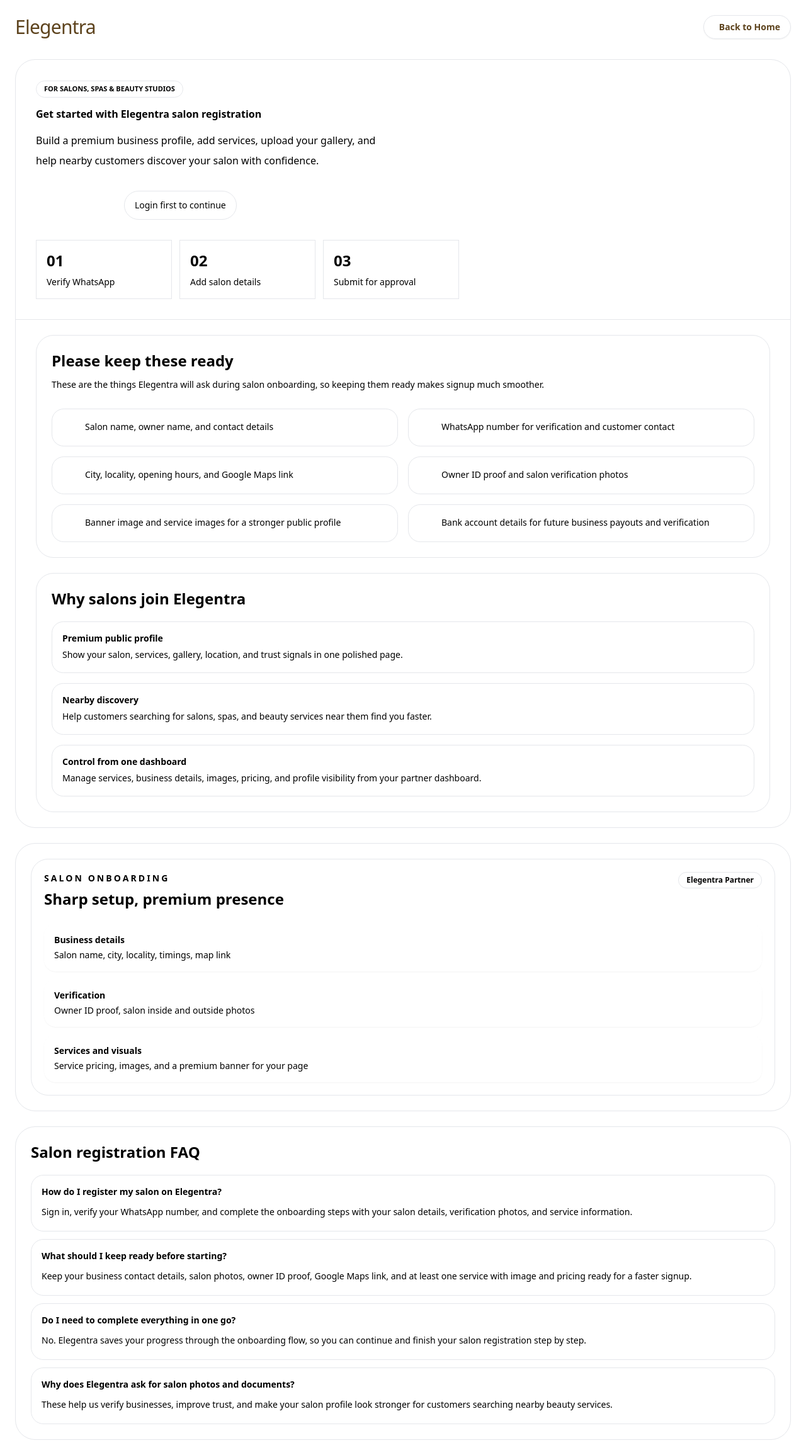
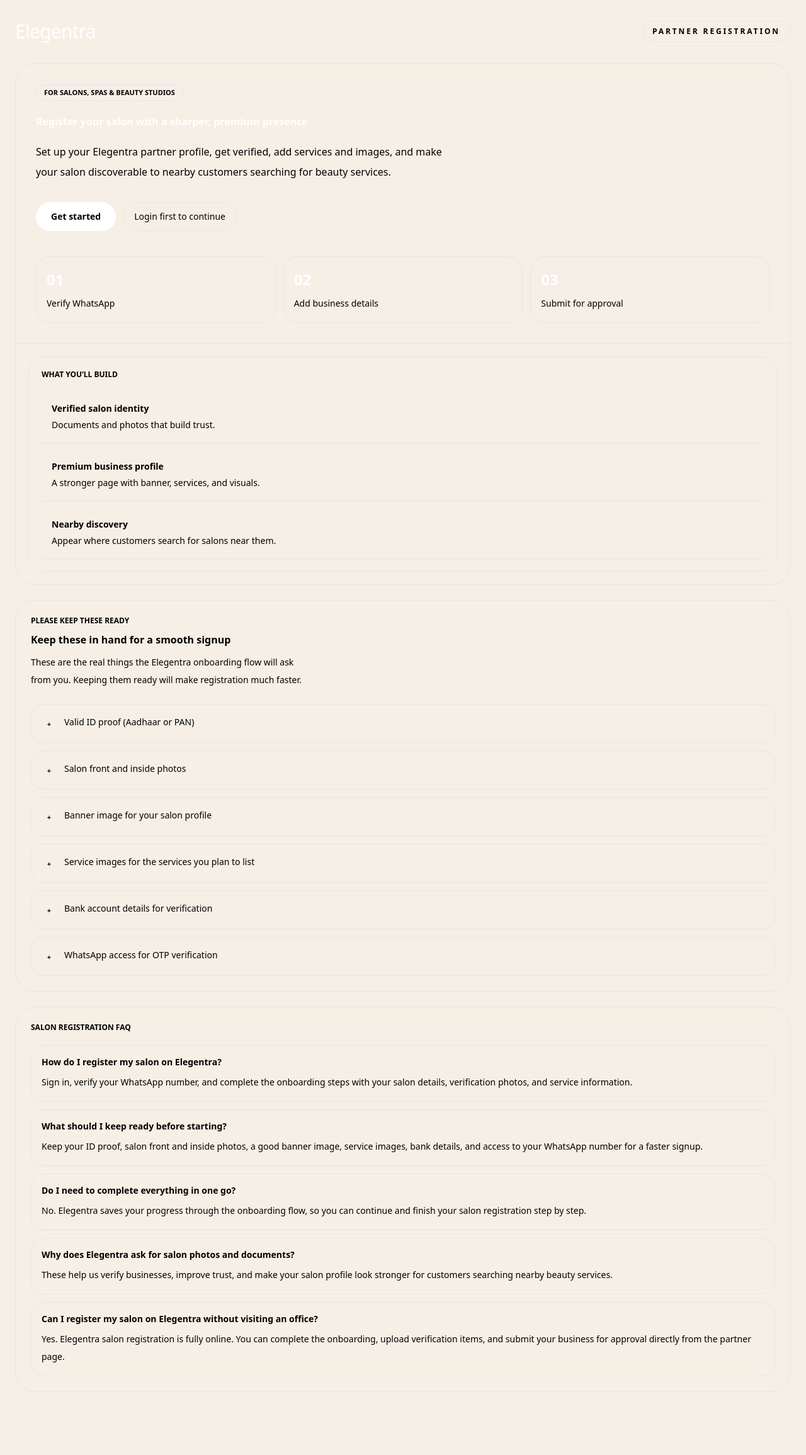
Before and after one commit to elegentra-platform/elegentra.v1, a Django app: page /saloons/partner/ in a window 1280 px wide. Shown: the whole page at 63% size. After the commit the page ends 2211 px from the top, so only its background shows below. Run offline with Django 5.2, Linux system fonts and the light colour scheme.

Commit message:
Refine partner landing page and open in new tab

```diff
--- a/saloons/views.py
+++ b/saloons/views.py
@@ -361,12 +361,12 @@ def partner_home(request):
             return redirect("saloon_dashboard", username=request.user.username)
 
     checklist = [
-        "Salon name, owner name, and contact details",
-        "WhatsApp number for verification and customer contact",
-        "City, locality, opening hours, and Google Maps link",
-        "Owner ID proof and salon verification photos",
-        "Banner image and service images for a stronger public profile",
-        "Bank account details for future business payouts and verification",
+        "Valid ID proof (Aadhaar or PAN)",
+        "Salon front and inside photos",
+        "Banner image for your salon profile",
+        "Service images for the services you plan to list",
+        "Bank account details for verification",
+        "WhatsApp access for OTP verification",
     ]
 
     faqs = [
@@ -376,7 +376,7 @@ def partner_home(request):
         },
         {
             "question": "What should I keep ready before starting?",
-            "answer": "Keep your business contact details, salon photos, owner ID proof, Google Maps link, and at least one service with image and pricing ready for a faster signup.",
+            "answer": "Keep your ID proof, salon front and inside photos, a good banner image, service images, bank details, and access to your WhatsApp number for a faster signup.",
         },
         {
             "question": "Do I need to complete everything in one go?",
@@ -386,14 +386,18 @@ def partner_home(request):
             "question": "Why does Elegentra ask for salon photos and documents?",
             "answer": "These help us verify businesses, improve trust, and make your salon profile look stronger for customers searching nearby beauty services.",
         },
+        {
+            "question": "Can I register my salon on Elegentra without visiting an office?",
+            "answer": "Yes. Elegentra salon registration is fully online. You can complete the onboarding, upload verification items, and submit your business for approval directly from the partner page.",
+        },
     ]
 
     seo = build_seo_payload(
         request,
         title="Elegentra Salon Registration | Register Your Salon, Spa, or Beauty Business",
         description=(
-            "Register your salon on Elegentra and create a premium business profile with services, gallery images, location, "
-            "verification, and customer-ready contact details."
+            "Register your salon on Elegentra with a premium partner profile, business verification, service images, gallery setup, "
+            "and customer-ready contact details for salon discovery."
         ),
         canonical_url=build_absolute_url(request, reverse("partner_home")),
     )
--- a/templates/base.html
+++ b/templates/base.html
@@ -224,7 +224,7 @@
               <div class="absolute right-0 top-12 z-50 w-64 overflow-hidden rounded-3xl border border-[#eadfce] bg-[linear-gradient(180deg,rgba(255,249,238,0.98),rgba(249,241,229,0.96))] p-2 shadow-[0_20px_45px_rgba(74,56,30,0.14)]">
                 <div class="rounded-2xl border border-white/70 bg-white/40 p-2">
                   <div class="px-3 pb-2 pt-1 text-[11px] font-semibold uppercase tracking-[0.22em] text-[#9a7b47]">Partner</div>
-                  <a href="{% url 'partner_home' %}" class="flex items-start gap-3 rounded-2xl px-3 py-3 text-sm text-[#5d431d] transition hover:bg-[#f6ecdc]">
+                  <a href="{% url 'partner_home' %}" target="_blank" rel="noopener noreferrer" class="flex items-start gap-3 rounded-2xl px-3 py-3 text-sm text-[#5d431d] transition hover:bg-[#f6ecdc]">
                     <span class="flex h-10 w-10 shrink-0 items-center justify-center rounded-2xl bg-[#f5e7c9] text-[#8a6428] shadow-[inset_0_1px_0_rgba(255,255,255,0.65)]">
                       <i class="fa-solid fa-store"></i>
                     </span>
@@ -275,7 +275,7 @@
           </button>
         </div>
         <div class="overflow-y-auto px-4 py-5">
-          <a href="{% url 'partner_home' %}" class="flex items-start gap-4 rounded-[26px] border border-[#eadfce] bg-white/65 px-4 py-4 shadow-[0_10px_30px_rgba(74,56,30,0.08)]">
+          <a href="{% url 'partner_home' %}" target="_blank" rel="noopener noreferrer" class="flex items-start gap-4 rounded-[26px] border border-[#eadfce] bg-white/65 px-4 py-4 shadow-[0_10px_30px_rgba(74,56,30,0.08)]">
             <span class="flex h-12 w-12 shrink-0 items-center justify-center rounded-2xl bg-[#f4e4c2] text-[#875f24]">
               <i class="fa-solid fa-store text-base"></i>
             </span>
@@ -312,7 +312,7 @@
             <a href="{% url 'public_home' %}" class="transition hover:text-[#B58C4E]">Home</a>
             <a href="{% url 'public_search' %}" class="transition hover:text-[#B58C4E]">Search</a>
             <a href="{% url 'public_faq' %}" class="transition hover:text-[#B58C4E]">FAQ</a>
-            <a href="{% url 'partner_home' %}" class="transition hover:text-[#B58C4E]">For Partners</a>
+            <a href="{% url 'partner_home' %}" target="_blank" rel="noopener noreferrer" class="transition hover:text-[#B58C4E]">For Partners</a>
           </div>
         </div>
 
--- a/templates/saloons/partner_home.html
+++ b/templates/saloons/partner_home.html
@@ -13,107 +13,88 @@
   <meta property="og:type" content="website">
   <link rel="stylesheet" href="{% static 'css/output.css' %}">
 </head>
+<body class="min-h-screen bg-[#f6efe5] text-[#1e160f]">
+  <div class="relative overflow-hidden">
+    <div class="absolute inset-0 bg-[linear-gradient(180deg,_#f8f0e4_0%,_#f5e9d7_24%,_#f8f3ec_100%)]"></div>
+    <div class="absolute inset-x-0 top-0 h-[34rem] bg-[radial-gradient(circle_at_12%_18%,_rgba(177,128,59,0.16),_transparent_28%),radial-gradient(circle_at_86%_12%,_rgba(46,31,13,0.11),_transparent_23%),linear-gradient(135deg,_rgba(34,24,17,0.94),_rgba(63,44,22,0.88)_56%,_rgba(111,76,35,0.78)_100%)]"></div>
+    <div class="absolute -left-20 top-36 h-64 w-64 rounded-full bg-[#d4b17a]/20 blur-3xl"></div>
+    <div class="absolute right-[-4rem] top-24 h-72 w-72 rounded-full bg-[#f1d5a2]/18 blur-3xl"></div>
 
-<body class="min-h-screen bg-[#f7f0e7] text-[#23190f]">
-  <div class="relative overflow-hidden">
-    <div class="absolute inset-x-0 top-0 h-[36rem] bg-[radial-gradient(circle_at_top_left,_rgba(188,150,79,0.18),_transparent_44%),linear-gradient(135deg,_#f8efdf_0%,_#f4e8d6_38%,_#fdf9f3_100%)]"></div>
-    <div class="absolute -left-16 top-24 h-56 w-56 rounded-full bg-[#d8b374]/15 blur-3xl"></div>
-    <div class="absolute right-[-4rem] top-10 h-72 w-72 rounded-full bg-[#a96e2a]/10 blur-3xl"></div>
-
-    <main class="relative mx-auto max-w-7xl px-4 py-6 sm:px-6 lg:px-8">
+    <main class="relative mx-auto max-w-7xl px-4 py-8 sm:px-6 lg:px-8">
       <div class="flex items-center justify-between">
-        <a href="{% url 'public_home' %}" class="text-3xl font-medium tracking-tight text-[#5d431d]">Elegentra</a>
-        <a href="{% url 'public_home' %}" class="inline-flex items-center gap-2 rounded-full border border-[#ddcfbb] bg-white/75 px-4 py-2 text-sm font-semibold text-[#5d431d] shadow-sm backdrop-blur">
-          <i class="fa-solid fa-arrow-left text-xs"></i>
-          Back to Home
-        </a>
+        <a href="{% url 'partner_home' %}" class="text-3xl font-medium tracking-tight text-white sm:text-[2.3rem]">Elegentra</a>
+        <span class="inline-flex rounded-full border border-white/15 bg-white/10 px-4 py-2 text-xs font-semibold uppercase tracking-[0.24em] text-white/80 backdrop-blur">
+          Partner Registration
+        </span>
       </div>
 
-      <section class="mt-8 grid gap-6 lg:grid-cols-[minmax(0,1.08fr)_minmax(360px,0.92fr)] lg:items-start">
-        <div class="overflow-hidden rounded-[2rem] border border-[#eadcc7] bg-white/72 shadow-[0_20px_60px_rgba(58,39,13,0.08)] backdrop-blur">
-          <div class="relative overflow-hidden border-b border-[#efe3d1] px-6 py-8 sm:px-8 sm:py-10">
-            <div class="absolute inset-y-0 right-0 hidden w-1/3 bg-[radial-gradient(circle_at_center,_rgba(217,164,65,0.18),_transparent_70%)] lg:block"></div>
-            <div class="relative max-w-2xl">
-              <span class="inline-flex rounded-full border border-[#e3c994] bg-[#fff7e8] px-3 py-1 text-[11px] font-semibold uppercase tracking-[0.28em] text-[#8a6a38]">
+      <section class="mt-8 grid gap-6 lg:grid-cols-[minmax(0,1.15fr)_minmax(330px,0.85fr)]">
+        <div class="overflow-hidden rounded-[2rem] border border-white/12 bg-white/8 shadow-[0_30px_90px_rgba(30,20,10,0.18)] backdrop-blur-sm">
+          <div class="grid gap-0 lg:grid-cols-[minmax(0,1fr)_280px]">
+            <div class="px-6 py-8 sm:px-8 sm:py-10 lg:px-10">
+              <span class="inline-flex rounded-full border border-[#f0d29b]/35 bg-[#fff0cf]/12 px-3 py-1 text-[11px] font-semibold uppercase tracking-[0.3em] text-[#f7ddb0]">
                 For Salons, Spas & Beauty Studios
               </span>
-              <h1 class="mt-4 text-4xl font-semibold leading-tight text-[#20160d] sm:text-5xl">
-                Get started with Elegentra salon registration
+              <h1 class="mt-5 max-w-2xl text-4xl font-semibold leading-[1.05] text-white sm:text-5xl lg:text-[3.6rem]">
+                Register your salon with a sharper, premium presence
               </h1>
-              <p class="mt-4 max-w-xl text-base leading-8 text-[#5d5145] sm:text-lg">
-                Build a premium business profile, add services, upload your gallery, and help nearby customers discover your salon with confidence.
+              <p class="mt-5 max-w-2xl text-base leading-8 text-white/78 sm:text-lg">
+                Set up your Elegentra partner profile, get verified, add services and images, and make your salon discoverable to nearby customers searching for beauty services.
               </p>
 
               <div class="mt-8 flex flex-wrap gap-3">
                 {% if user.is_authenticated %}
                   {% if user.saloon %}
-                    <a href="{% url 'saloon_dashboard' user.username %}" class="inline-flex items-center justify-center rounded-full bg-[#1c1712] px-6 py-3 text-sm font-semibold text-white shadow-[0_16px_30px_rgba(28,23,18,0.25)] transition hover:bg-[#2d241b]">
-                      Go to Your Dashboard
+                    <a href="{% url 'saloon_dashboard' user.username %}" class="inline-flex items-center justify-center rounded-full bg-white px-6 py-3 text-sm font-semibold text-[#23180f] shadow-[0_18px_34px_rgba(10,8,5,0.18)] transition hover:bg-[#f9f1e5]">
+                      Go to your dashboard
                     </a>
                   {% else %}
-                    <a href="{% url 'verify_whatsapp' %}" class="inline-flex items-center justify-center rounded-full bg-[#1c1712] px-6 py-3 text-sm font-semibold text-white shadow-[0_16px_30px_rgba(28,23,18,0.25)] transition hover:bg-[#2d241b]">
-                      Start Salon Registration
+                    <a href="{% url 'verify_whatsapp' %}" class="inline-flex items-center justify-center rounded-full bg-white px-6 py-3 text-sm font-semibold text-[#23180f] shadow-[0_18px_34px_rgba(10,8,5,0.18)] transition hover:bg-[#f9f1e5]">
+                      Start salon registration
                     </a>
                   {% endif %}
                 {% else %}
-                  <a href="{% url 'account_login' %}?next={% url 'partner_home' %}" class="inline-flex items-center justify-center rounded-full bg-[#1c1712] px-6 py-3 text-sm font-semibold text-white shadow-[0_16px_30px_rgba(28,23,18,0.25)] transition hover:bg-[#2d241b]">
-                    Get Started
+                  <a href="{% url 'account_login' %}?next={% url 'partner_home' %}" class="inline-flex items-center justify-center rounded-full bg-white px-6 py-3 text-sm font-semibold text-[#23180f] shadow-[0_18px_34px_rgba(10,8,5,0.18)] transition hover:bg-[#f9f1e5]">
+                    Get started
                   </a>
-                  <span class="inline-flex items-center rounded-full border border-[#e8dccb] bg-white/70 px-4 py-3 text-sm text-[#6a5a49]">
+                  <span class="inline-flex items-center rounded-full border border-white/15 bg-white/10 px-4 py-3 text-sm text-white/76 backdrop-blur">
                     Login first to continue
                   </span>
                 {% endif %}
               </div>
 
-              <div class="mt-8 grid gap-3 sm:grid-cols-3">
-                <div class="rounded-[1.35rem] border border-[#efe3d1] bg-[#fffaf3] px-4 py-4">
-                  <div class="text-2xl font-semibold text-[#23190f]">01</div>
-                  <p class="mt-2 text-sm font-medium text-[#46372b]">Verify WhatsApp</p>
+              <div class="mt-10 grid gap-3 sm:grid-cols-3">
+                <div class="rounded-[1.5rem] border border-white/12 bg-white/10 px-4 py-5 backdrop-blur">
+                  <div class="text-2xl font-semibold text-white">01</div>
+                  <p class="mt-3 text-sm font-medium text-white/85">Verify WhatsApp</p>
                 </div>
-                <div class="rounded-[1.35rem] border border-[#efe3d1] bg-[#fffaf3] px-4 py-4">
-                  <div class="text-2xl font-semibold text-[#23190f]">02</div>
-                  <p class="mt-2 text-sm font-medium text-[#46372b]">Add salon details</p>
+                <div class="rounded-[1.5rem] border border-white/12 bg-white/10 px-4 py-5 backdrop-blur">
+                  <div class="text-2xl font-semibold text-white">02</div>
+                  <p class="mt-3 text-sm font-medium text-white/85">Add business details</p>
                 </div>
-                <div class="rounded-[1.35rem] border border-[#efe3d1] bg-[#fffaf3] px-4 py-4">
-                  <div class="text-2xl font-semibold text-[#23190f]">03</div>
-                  <p class="mt-2 text-sm font-medium text-[#46372b]">Submit for approval</p>
+                <div class="rounded-[1.5rem] border border-white/12 bg-white/10 px-4 py-5 backdrop-blur">
+                  <div class="text-2xl font-semibold text-white">03</div>
+                  <p class="mt-3 text-sm font-medium text-white/85">Submit for approval</p>
                 </div>
               </div>
             </div>
-          </div>
 
-          <div class="grid gap-6 px-6 py-6 sm:px-8 lg:grid-cols-[minmax(0,1fr)_minmax(280px,0.9fr)]">
-            <div class="rounded-[1.75rem] border border-[#eadcc7] bg-[#fffdf9] p-6 shadow-[0_14px_34px_rgba(58,39,13,0.05)]">
-              <h2 class="text-2xl font-semibold text-[#20160d]">Please keep these ready</h2>
-              <p class="mt-2 text-sm leading-7 text-[#6b5b4b]">
-                These are the things Elegentra will ask during salon onboarding, so keeping them ready makes signup much smoother.
-              </p>
-              <div class="mt-6 grid gap-4 sm:grid-cols-2">
-                {% for item in checklist %}
-                  <div class="flex gap-3 rounded-[1.2rem] border border-[#f0e5d6] bg-[#fff8ee] px-4 py-4">
-                    <span class="mt-0.5 inline-flex h-6 w-6 shrink-0 items-center justify-center rounded-full bg-[#d9f0cf] text-[#2f8a3a]">
-                      <i class="fa-solid fa-check text-[11px]"></i>
-                    </span>
-                    <p class="text-sm font-medium leading-6 text-[#3e3024]">{{ item }}</p>
+            <div class="border-t border-white/10 bg-[linear-gradient(180deg,rgba(255,255,255,0.12),rgba(255,255,255,0.05))] p-5 lg:border-l lg:border-t-0">
+              <div class="rounded-[1.6rem] border border-white/14 bg-[linear-gradient(180deg,rgba(255,255,255,0.16),rgba(255,255,255,0.06))] p-5 backdrop-blur">
+                <p class="text-xs font-semibold uppercase tracking-[0.28em] text-[#f3d8aa]">What you’ll build</p>
+                <div class="mt-5 space-y-3">
+                  <div class="rounded-[1.1rem] bg-white/88 px-4 py-4 shadow-sm">
+                    <p class="text-sm font-semibold text-[#23180f]">Verified salon identity</p>
+                    <p class="mt-1 text-sm leading-6 text-[#6d5c4b]">Documents and photos that build trust.</p>
                   </div>
-                {% endfor %}
-              </div>
-            </div>
-
-            <div class="rounded-[1.75rem] border border-[#eadcc7] bg-[linear-gradient(180deg,_#fff7ea_0%,_#fffdf8_100%)] p-6 shadow-[0_14px_34px_rgba(58,39,13,0.05)]">
-              <h2 class="text-2xl font-semibold text-[#20160d]">Why salons join Elegentra</h2>
-              <div class="mt-5 space-y-4">
-                <div class="rounded-[1.15rem] border border-[#efdfc9] bg-white/85 px-4 py-4">
-                  <p class="text-sm font-semibold text-[#2b2118]">Premium public profile</p>
-                  <p class="mt-1 text-sm leading-6 text-[#6b5b4b]">Show your salon, services, gallery, location, and trust signals in one polished page.</p>
-                </div>
-                <div class="rounded-[1.15rem] border border-[#efdfc9] bg-white/85 px-4 py-4">
-                  <p class="text-sm font-semibold text-[#2b2118]">Nearby discovery</p>
-                  <p class="mt-1 text-sm leading-6 text-[#6b5b4b]">Help customers searching for salons, spas, and beauty services near them find you faster.</p>
-                </div>
-                <div class="rounded-[1.15rem] border border-[#efdfc9] bg-white/85 px-4 py-4">
-                  <p class="text-sm font-semibold text-[#2b2118]">Control from one dashboard</p>
-                  <p class="mt-1 text-sm leading-6 text-[#6b5b4b]">Manage services, business details, images, pricing, and profile visibility from your partner dashboard.</p>
+                  <div class="rounded-[1.1rem] bg-white/88 px-4 py-4 shadow-sm">
+                    <p class="text-sm font-semibold text-[#23180f]">Premium business profile</p>
+                    <p class="mt-1 text-sm leading-6 text-[#6d5c4b]">A stronger page with banner, services, and visuals.</p>
+                  </div>
+                  <div class="rounded-[1.1rem] bg-white/88 px-4 py-4 shadow-sm">
+                    <p class="text-sm font-semibold text-[#23180f]">Nearby discovery</p>
+                    <p class="mt-1 text-sm leading-6 text-[#6d5c4b]">Appear where customers search for salons near them.</p>
+                  </div>
                 </div>
               </div>
             </div>
@@ -121,41 +102,35 @@
         </div>
 
         <div class="space-y-6">
-          <div class="overflow-hidden rounded-[2rem] border border-[#eadcc7] bg-white/72 p-6 shadow-[0_20px_60px_rgba(58,39,13,0.08)] backdrop-blur">
-            <div class="rounded-[1.7rem] border border-[#eadcc7] bg-[linear-gradient(160deg,_#f6ead8_0%,_#fffaf3_52%,_#efe3d5_100%)] p-5">
-              <div class="flex items-start justify-between gap-4">
-                <div>
-                  <p class="text-sm font-semibold uppercase tracking-[0.22em] text-[#8a6a38]">Salon onboarding</p>
-                  <p class="mt-2 text-2xl font-semibold leading-tight text-[#23190f]">Sharp setup, premium presence</p>
+          <div class="rounded-[2rem] border border-[#e9ddcc] bg-white/86 p-6 shadow-[0_20px_60px_rgba(58,39,13,0.08)]">
+            <div class="max-w-md">
+              <p class="text-xs font-semibold uppercase tracking-[0.28em] text-[#97713d]">Please keep these ready</p>
+              <h2 class="mt-3 text-[2rem] font-semibold leading-tight text-[#1e160f]">
+                Keep these in hand for a smooth signup
+              </h2>
+              <p class="mt-3 text-sm leading-7 text-[#6b5a49]">
+                These are the real things the Elegentra onboarding flow will ask from you. Keeping them ready will make registration much faster.
+              </p>
+            </div>
+
+            <div class="mt-6 space-y-3">
+              {% for item in checklist %}
+                <div class="flex items-start gap-3 rounded-[1.2rem] border border-[#f0e3d1] bg-[#fff9f1] px-4 py-4">
+                  <span class="mt-1 inline-flex h-6 w-6 shrink-0 items-center justify-center rounded-full bg-[#daf0d5] text-[#2e8d3e]">
+                    <span class="text-[11px] font-bold">+</span>
+                  </span>
+                  <p class="text-sm font-medium leading-6 text-[#34271e]">{{ item }}</p>
                 </div>
-                <span class="inline-flex rounded-full border border-[#d8c3a5] bg-white/75 px-3 py-1 text-xs font-semibold text-[#6f5329]">
-                  Elegentra Partner
-                </span>
-              </div>
-
-              <div class="mt-6 space-y-3">
-                <div class="rounded-[1.2rem] bg-white/90 px-4 py-4 shadow-sm">
-                  <p class="text-sm font-semibold text-[#2f241a]">Business details</p>
-                  <p class="mt-1 text-sm text-[#6e5f50]">Salon name, city, locality, timings, map link</p>
-                </div>
-                <div class="rounded-[1.2rem] bg-white/90 px-4 py-4 shadow-sm">
-                  <p class="text-sm font-semibold text-[#2f241a]">Verification</p>
-                  <p class="mt-1 text-sm text-[#6e5f50]">Owner ID proof, salon inside and outside photos</p>
-                </div>
-                <div class="rounded-[1.2rem] bg-white/90 px-4 py-4 shadow-sm">
-                  <p class="text-sm font-semibold text-[#2f241a]">Services and visuals</p>
-                  <p class="mt-1 text-sm text-[#6e5f50]">Service pricing, images, and a premium banner for your page</p>
-                </div>
-              </div>
+              {% endfor %}
             </div>
           </div>
 
-          <div class="overflow-hidden rounded-[2rem] border border-[#eadcc7] bg-white/72 p-6 shadow-[0_20px_60px_rgba(58,39,13,0.08)] backdrop-blur">
-            <h2 class="text-2xl font-semibold text-[#20160d]">Salon registration FAQ</h2>
+          <div class="rounded-[2rem] border border-[#e9ddcc] bg-white/86 p-6 shadow-[0_20px_60px_rgba(58,39,13,0.08)]">
+            <p class="text-xs font-semibold uppercase tracking-[0.28em] text-[#97713d]">Salon registration FAQ</p>
             <div class="mt-5 space-y-3">
               {% for item in partner_faqs %}
                 <div class="rounded-[1.25rem] border border-[#efe3d1] bg-[#fffdf9] px-4 py-4">
-                  <p class="text-sm font-semibold text-[#2f241a]">{{ item.question }}</p>
+                  <p class="text-sm font-semibold text-[#2b2118]">{{ item.question }}</p>
                   <p class="mt-2 text-sm leading-7 text-[#6a5a49]">{{ item.answer }}</p>
                 </div>
               {% endfor %}
--- a/templates/saloons/public_saloon.html
+++ b/templates/saloons/public_saloon.html
@@ -159,7 +159,7 @@
               <div class="absolute right-0 top-12 z-50 w-64 overflow-hidden rounded-3xl border border-[#eadfce] bg-[linear-gradient(180deg,rgba(255,249,238,0.98),rgba(249,241,229,0.96))] p-2 shadow-[0_20px_45px_rgba(74,56,30,0.14)]">
                 <div class="rounded-2xl border border-white/70 bg-white/40 p-2">
                   <div class="px-3 pb-2 pt-1 text-[11px] font-semibold uppercase tracking-[0.22em] text-[#9a7b47]">Partner</div>
-                  <a href="{% url 'partner_home' %}" class="flex items-start gap-3 rounded-2xl px-3 py-3 text-sm text-[#5d431d] transition hover:bg-[#f6ecdc]">
+                  <a href="{% url 'partner_home' %}" target="_blank" rel="noopener noreferrer" class="flex items-start gap-3 rounded-2xl px-3 py-3 text-sm text-[#5d431d] transition hover:bg-[#f6ecdc]">
                     <span class="flex h-10 w-10 shrink-0 items-center justify-center rounded-2xl bg-[#f5e7c9] text-[#8a6428] shadow-[inset_0_1px_0_rgba(255,255,255,0.65)]">
                       <i class="fa-solid fa-store"></i>
                     </span>
```
